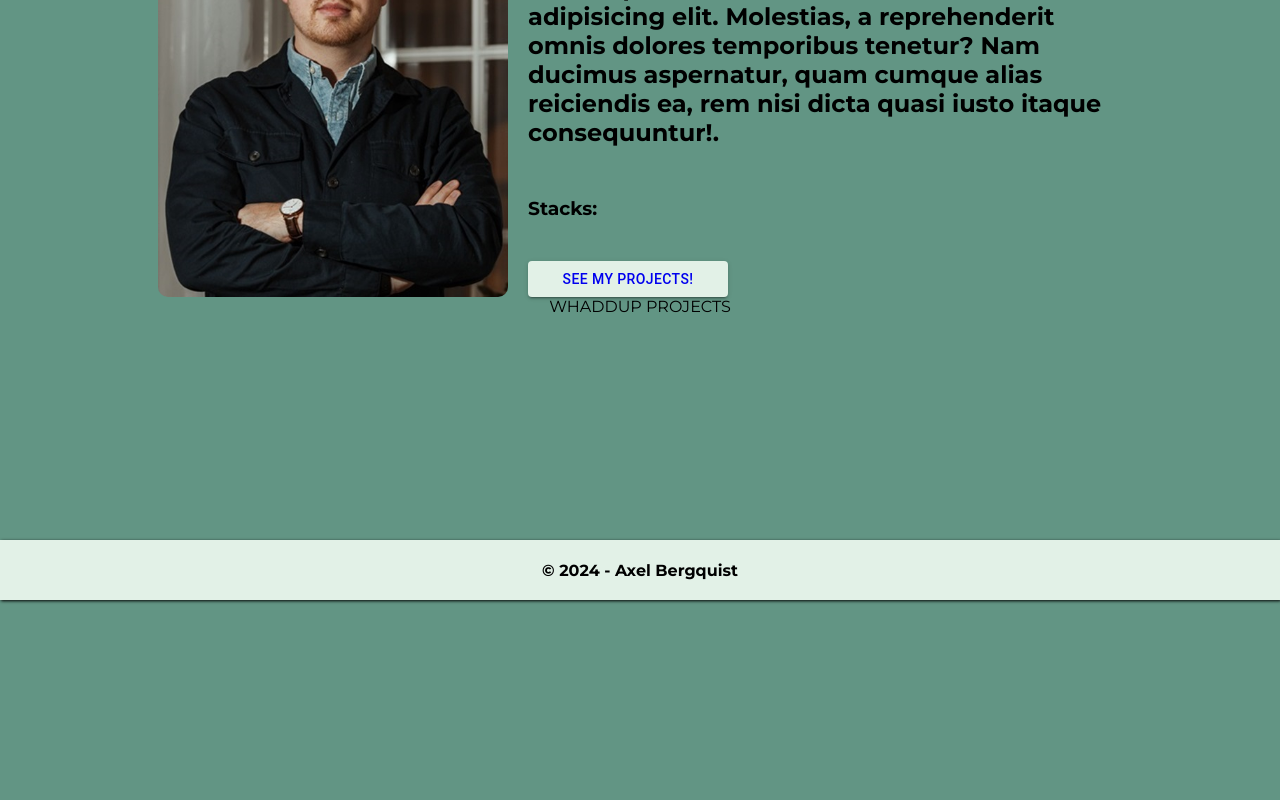
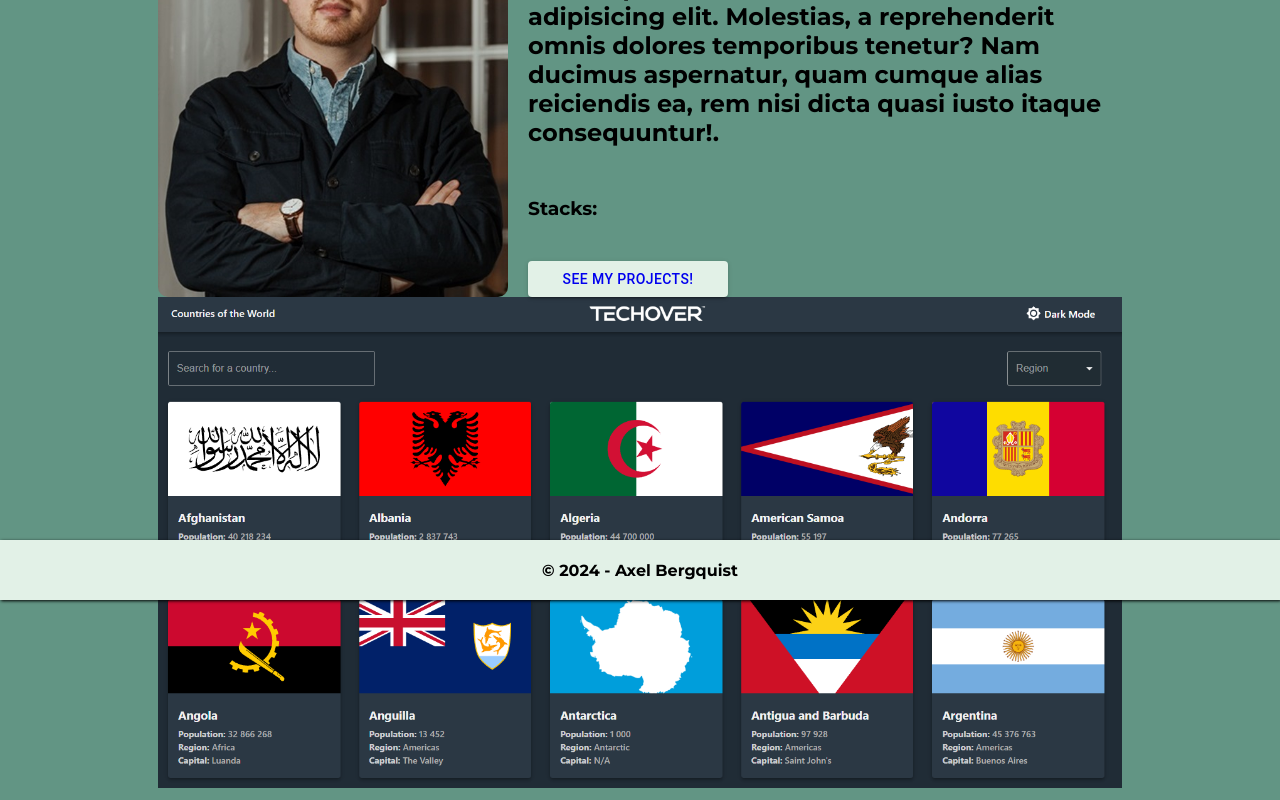
Before and after one commit to axelberk/Portfolio, a React (Vite) app: page / in a window 1280 px wide. Shown: the part 200-1000 px from the top of the page. Before the commit the page ends 800 px from the top, so only its background shows below. Built offline with nearby package versions, Linux system fonts and the light colour scheme.

Commit message:
projects component tbc

```diff
--- /dev/null
+++ b/src/Components/Projects/Projects.css
@@ -0,0 +1,3 @@
+.project-img {
+    max-width: 100%;
+}
--- a/src/Components/Projects/Projects.jsx
+++ b/src/Components/Projects/Projects.jsx
@@ -1,6 +1,13 @@
+import "./Projects.css"
+
 const Projects = () => {
     return (
-        <div>WHADDUP PROJECTS</div>
+        <div>
+            <div className="img-container">
+                <img src="flagproject1.png" alt="" className="project-img"/>
+                <div className="img-overlay"></div>
+            </div>
+        </div>
     )
 }
 
```
Also changed, not shown: public/flagproject1.png (added), public/flagproject2.png (added).
